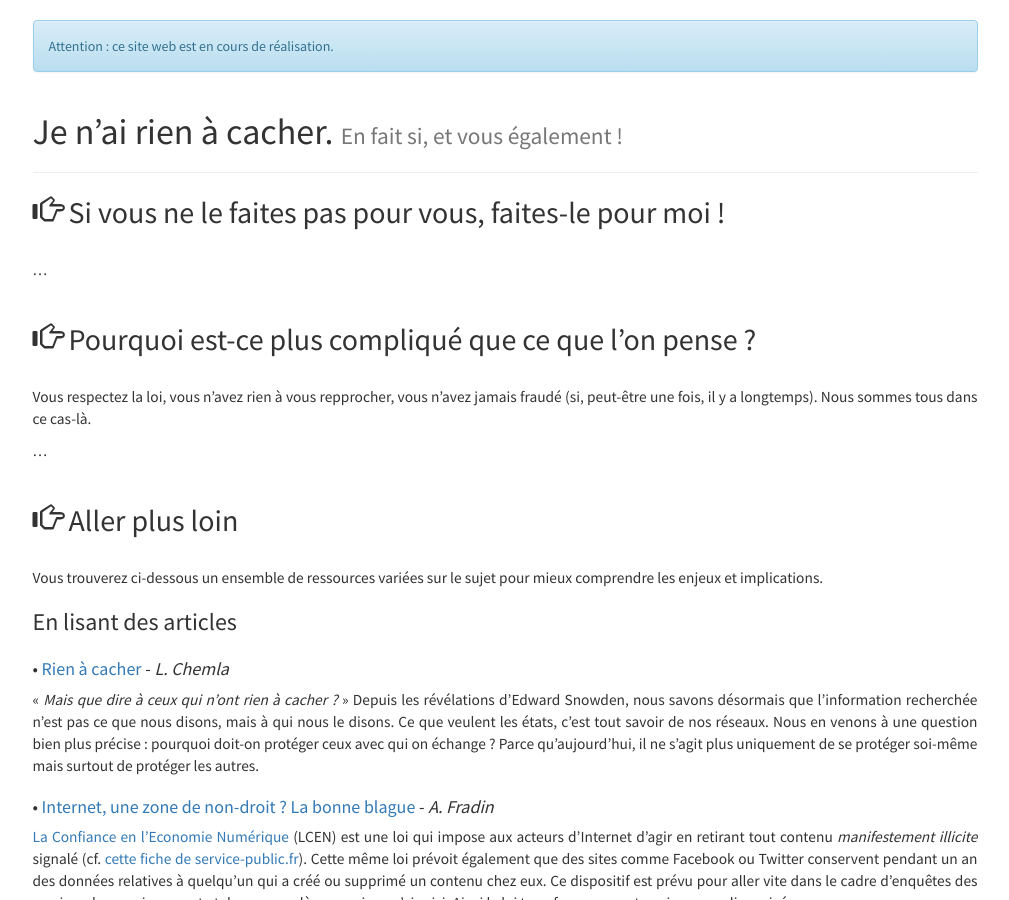
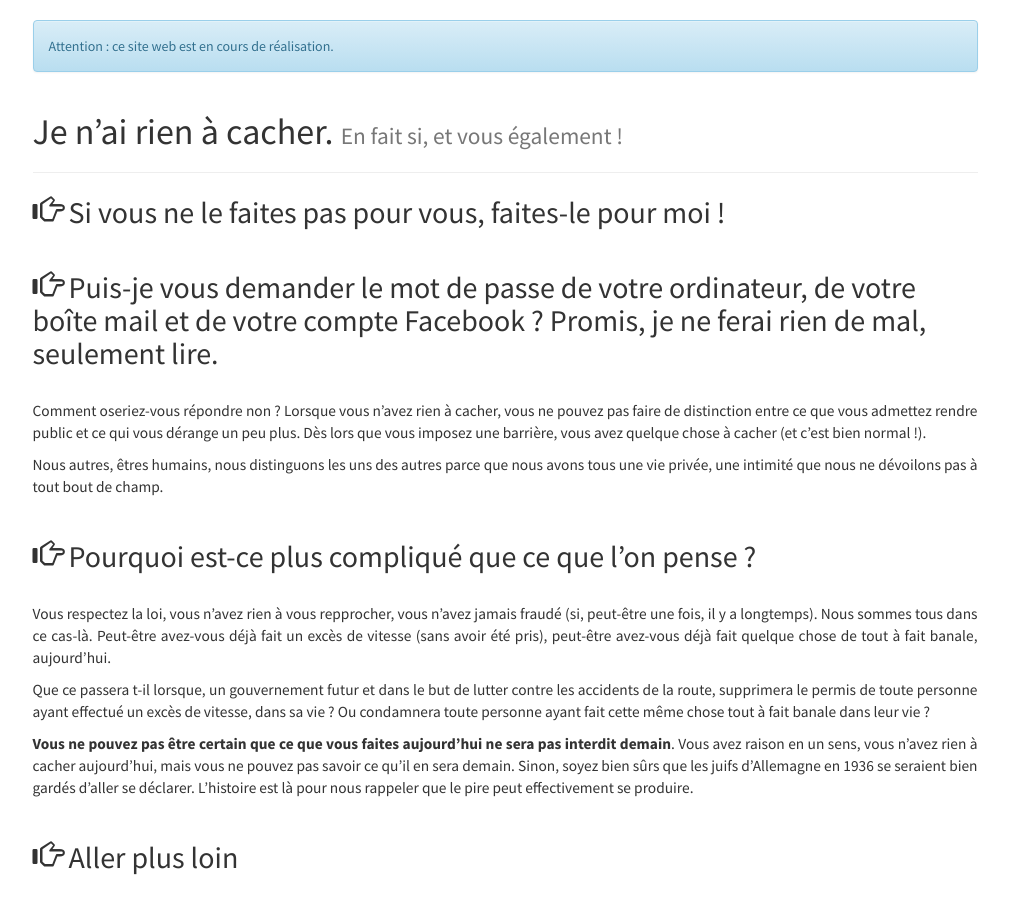
Before and after one commit to willdurand/jenairienacacher.fr, a Jekyll site: the page built from index.md, in a window 1280 px wide and 900 px high. Shown: the whole window, without its empty margins (135-1144 px from the left). Built offline with Jekyll 4.4.1, drawn with Linux system fonts in a browser that asks for light colours; comment, search, counter and statistics services are not loaded.

Commit message:
headlines

```diff
--- a/_data/headlines.yml
+++ b/_data/headlines.yml
@@ -1,14 +1,43 @@
 -
     title: "Si vous ne le faites pas pour vous, faites-le pour moi !"
     content: >
-        ...
+
+-
+    title: "Puis-je vous demander le mot de passe de votre ordinateur, de votre
+    boîte mail et de votre compte Facebook ? Promis, je ne ferai rien de mal,
+    seulement lire."
+    content: >
+        Comment oseriez-vous répondre non ? Lorsque vous n'avez rien à cacher,
+        vous ne pouvez pas faire de distinction entre ce que vous admettez
+        rendre public et ce qui vous dérange un peu plus. Dès lors que vous
+        imposez une barrière, vous avez quelque chose à cacher (et c'est bien
+        normal !).
+
+
+        Nous autres, êtres humains, nous distinguons les uns des autres parce
+        que nous avons tous une vie privée, une intimité que nous ne dévoilons
+        pas à tout bout de champ.
 
 -
     title: "Pourquoi est-ce plus compliqué que ce que l'on pense ?"
     content: >
         Vous respectez la loi, vous n'avez rien à vous repprocher, vous n'avez
         jamais fraudé (si, peut-être une fois, il y a longtemps). Nous sommes
-        tous dans ce cas-là.
+        tous dans ce cas-là. Peut-être avez-vous déjà fait un excès de vitesse
+        (sans avoir été pris), peut-être avez-vous déjà fait quelque chose de
+        tout à fait banale, aujourd'hui.
 
 
-        ...
+        Que ce passera t-il lorsque, un gouvernement futur et dans le but de
+        lutter contre les accidents de la route, supprimera le permis de toute
+        personne ayant effectué un excès de vitesse, dans sa vie ? Ou
+        condamnera toute personne ayant fait cette même chose tout à fait
+        banale dans leur vie ?
+
+
+        **Vous ne pouvez pas être certain que ce que vous faites aujourd'hui ne
+        sera pas interdit demain**. Vous avez raison en un sens, vous n'avez
+        rien à cacher aujourd'hui, mais vous ne pouvez pas savoir ce qu'il en
+        sera demain. Sinon, soyez bien sûrs que les juifs d'Allemagne en 1936
+        se seraient bien gardés d'aller se déclarer. L'histoire est là pour
+        nous rappeler que le pire peut effectivement se produire.
```
